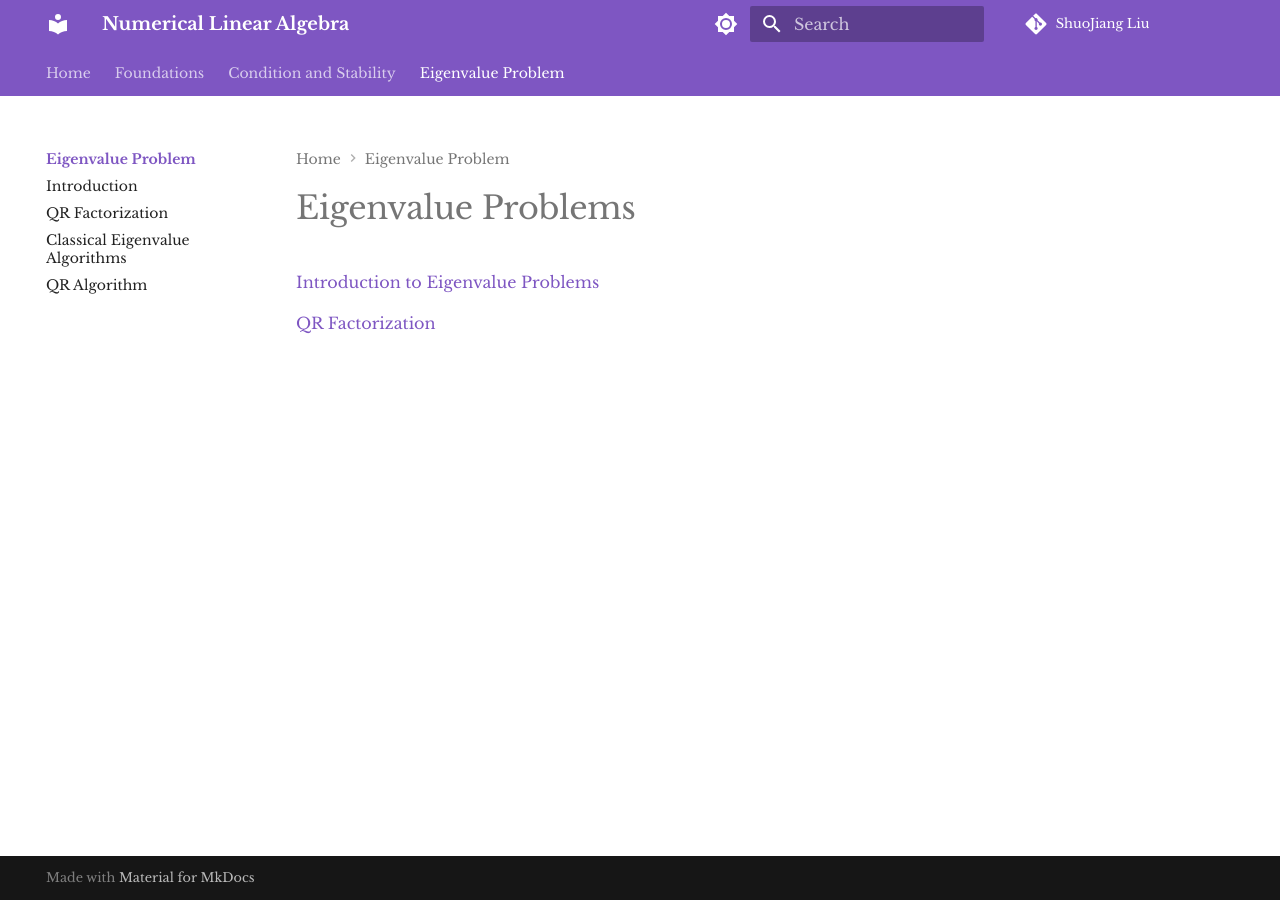
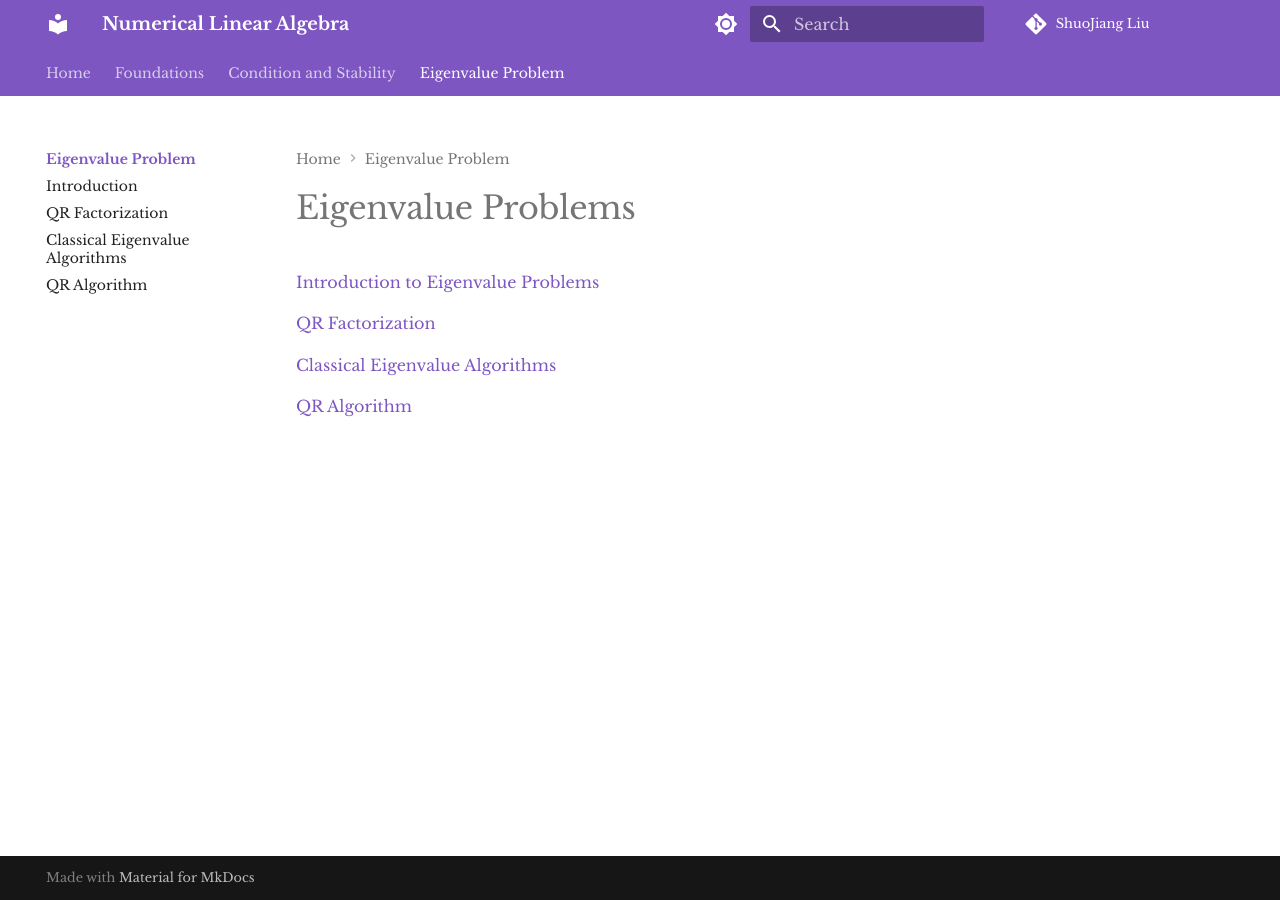
Before and after one commit to LiuShuoJiang/Numerical-Linear-Algebra, an MkDocs documentation site: the page built from docs/Eigenvalue/README.md, in a window 1280 px wide. Built offline with MkDocs 1.6.1 and Material for MkDocs 9.7.7, drawn with Linux system fonts in a browser that asks for light colours; comment, search, counter and statistics services are not loaded.

Commit message:
Add table of contents

```diff
--- a/docs/Eigenvalue/README.md
+++ b/docs/Eigenvalue/README.md
@@ -3,3 +3,7 @@
 [Introduction to Eigenvalue Problems](./Introduction.md)
 
 [QR Factorization](./QR_Factorization.md)
+
+[Classical Eigenvalue Algorithms](./Classical_Eigenvalue_Algorithms.md)
+
+[QR Algorithm](./QR_Algorithm.md)
```
